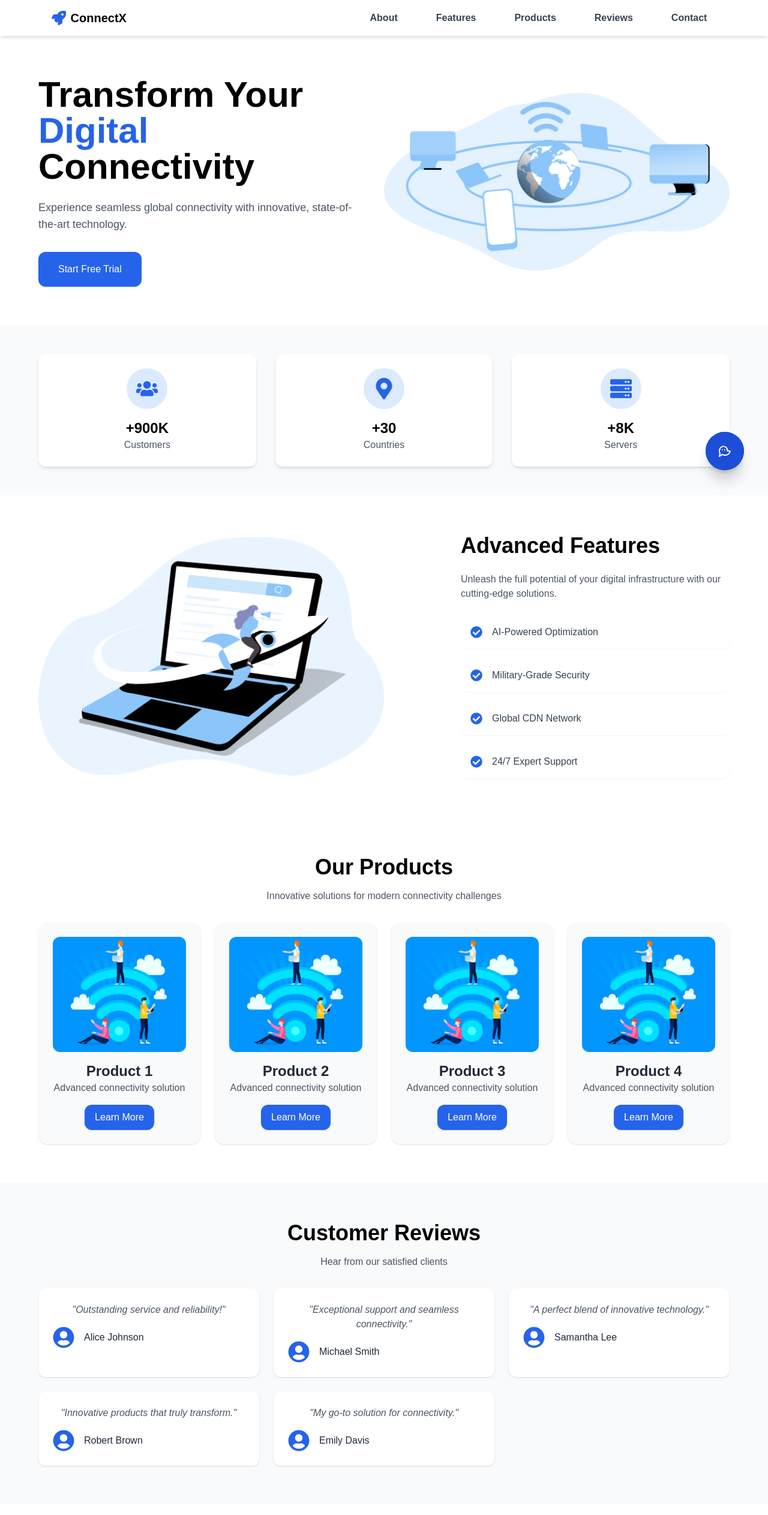
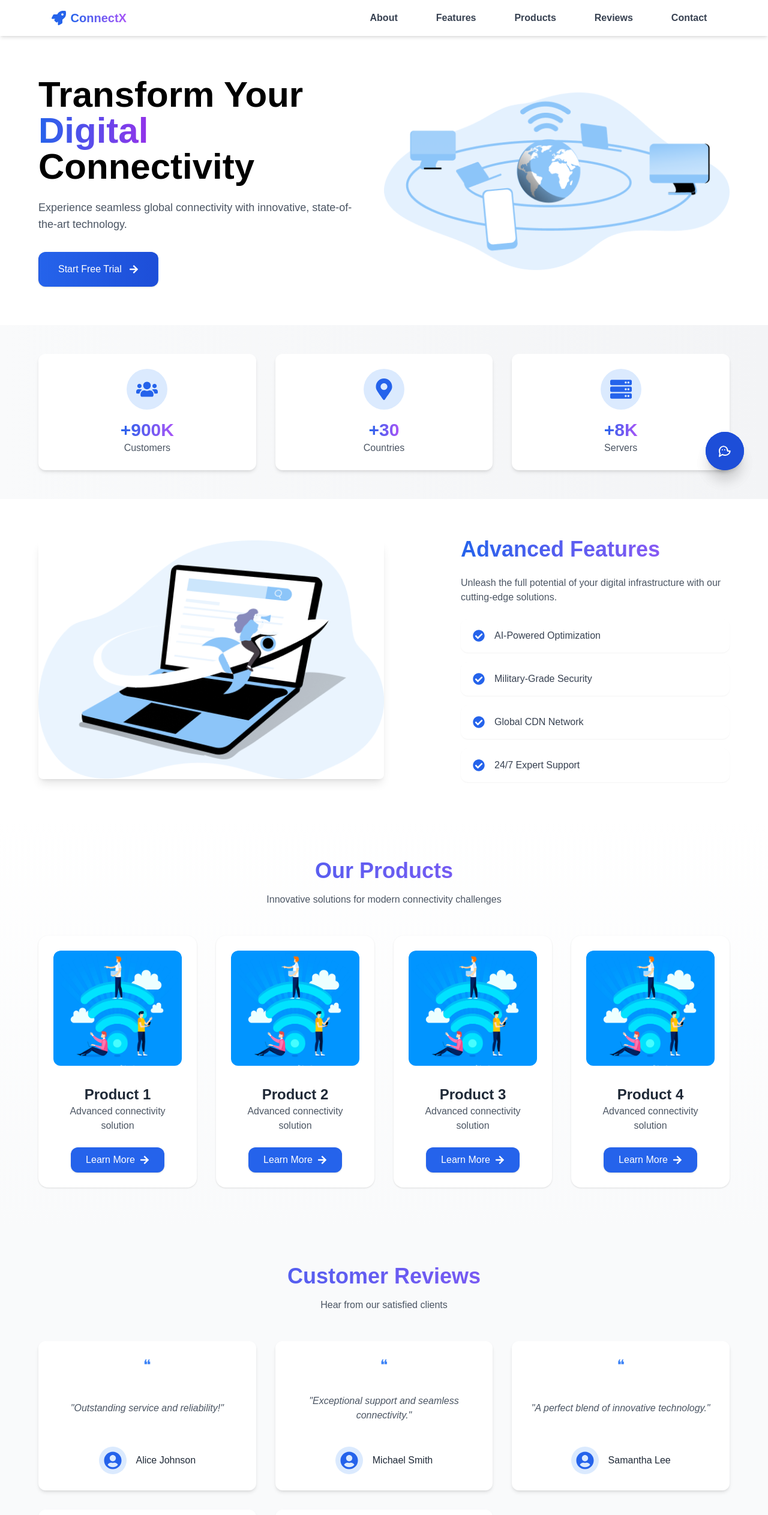
Before and after one commit to Vishal25102002/connectX, a React (Vite) app: page / in a window 1280 px wide. Shown: the top 2526 px of the page at 60% size. Built offline with nearby package versions, Linux system fonts and the light colour scheme.

Commit message:
Artemis Changes

```diff
--- a/src/components/Home.tsx
+++ b/src/components/Home.tsx
@@ -15,7 +15,8 @@ import {
   FaMapMarkerAlt,
   FaServer,
   FaBars,
-  FaTimes
+  FaTimes,
+  FaArrowRight
 } from 'react-icons/fa';
 import bannerImage from '../assets/network_ 1.png';
 import productImg from '../assets/product1.jpg';
@@ -65,10 +66,67 @@ const Home = () => {
         .nav-link:hover::before {
           width: 100%;
         }
+
+        .product-card {
+          transition: all 0.3s ease;
+          border: 1px solid transparent;
+          overflow: hidden;
+        }
+
+        .product-card:hover {
+          border-color: #3b82f6;
+          box-shadow: 0 10px 25px rgba(59, 130, 246, 0.15);
+        }
+
+        .review-card {
+          transition: all 0.3s ease;
+          border-bottom: 3px solid transparent;
+        }
+
+        .review-card:hover {
+          border-bottom-color: #3b82f6;
+          transform: translateY(-8px);
+        }
+
+        .hero-button {
+          overflow: hidden;
+          position: relative;
+        }
+
+        .hero-button span {
+          position: relative;
+          z-index: 1;
+          transition: all 0.3s ease;
+        }
+
+        .hero-button::after {
+          content: '';
+          position: absolute;
+          top: 0;
+          left: 0;
+          width: 0;
+          height: 100%;
+          background: rgba(255, 255, 255, 0.2);
+          transition: all 0.3s ease;
+        }
+
+        .hero-button:hover::after {
+          width: 100%;
+        }
+
+        .footer-link {
+          position: relative;
+          transition: all 0.3s ease;
+          padding-left: 0;
+        }
+
+        .footer-link:hover {
+          padding-left: 5px;
+        }
       `}</style>
 
       {/* Navbar */}
-      <nav className="fixed top-0 w-full z-50 py-4 px-6 bg-white shadow-md">
+      <nav className="fixed top-0 w-full z-50 py-4 px-6 bg-white shadow-md backdrop-blur-md bg-opacity-90">
         <div className="flex items-center justify-between max-w-[90%] mx-auto">
           <motion.div
             initial={{ opacity: 0 }}
@@ -76,7 +134,7 @@ const Home = () => {
             className="flex items-center space-x-2"
           >
             <FaRocket className="text-blue-600 text-2xl" />
-            <span className="text-xl font-bold">ConnectX</span>
+            <span className="text-xl font-bold bg-gradient-to-r from-blue-600 to-purple-500 bg-clip-text text-transparent">ConnectX</span>
           </motion.div>
 
           {/* Desktop Navigation */}
@@ -87,6 +145,7 @@ const Home = () => {
                   href={`#${item.toLowerCase()}`}
                   className="nav-link font-semibold text-gray-700 hover:text-blue-600"
                   whileHover={{ y: -2 }}
+                  transition={{ type: "spring", stiffness: 400 }}
                 >
                   {item}
                 </motion.a>
@@ -117,7 +176,9 @@ const Home = () => {
         >
           <motion.button
             onClick={() => setIsMobileMenuOpen(false)}
-            className="absolute top-4 right-4 text-3xl text-gray-700"
+            className="absolute top-4 right-4 text-3xl text-gray-700 hover:text-blue-600 transition-colors duration-300"
+            whileHover={{ rotate: 90 }}
+            transition={{ duration: 0.2 }}
           >
             <FaTimes />
           </motion.button>
@@ -126,8 +187,8 @@ const Home = () => {
               <li key={item}>
                 <motion.a
                   href={`#${item.toLowerCase()}`}
-                  className="text-2xl font-semibold text-gray-700"
-                  whileHover={{ y: -2 }}
+                  className="text-2xl font-semibold text-gray-700 hover:text-blue-600 transition-colors duration-300"
+                  whileHover={{ y: -5, scale: 1.05 }}
                   onClick={() => setIsMobileMenuOpen(false)}
                 >
                   {item}
@@ -139,7 +200,7 @@ const Home = () => {
       )}
 
       {/* Hero Section */}
-      <section id="about" className="pt-32 pb-16">
+      <section id="about" className="pt-32 pb-16 overflow-hidden">
         <div className="flex flex-col md:flex-row items-center gap-12 max-w-[90%] mx-auto">
           <motion.div
             className="flex-1"
@@ -148,16 +209,17 @@ const Home = () => {
             transition={{ duration: 0.8 }}
           >
             <h1 className="text-5xl md:text-6xl font-bold mb-6 leading-tight">
-              Transform Your <span className="text-blue-600">Digital</span> Connectivity
+              Transform Your <span className="bg-gradient-to-r from-blue-600 to-purple-600 bg-clip-text text-transparent">Digital</span> Connectivity
             </h1>
             <p className="text-lg text-gray-600 mb-8 max-w-xl">
               Experience seamless global connectivity with innovative, state-of-the-art technology.
             </p>
             <motion.button
               whileHover={{ scale: 1.05 }}
-              className="px-8 py-4 bg-blue-600 text-white rounded-xl shadow hover:bg-blue-700 transition-all"
+              className="hero-button px-8 py-4 bg-gradient-to-r from-blue-600 to-blue-700 text-white rounded-xl shadow group flex items-center gap-3 hover:gap-5 transition-all duration-300"
             >
-              Start Free Trial
+              <span>Start Free Trial</span>
+              <FaArrowRight className="group-hover:translate-x-2 transition-transform duration-300" />
             </motion.button>
           </motion.div>
           <motion.div
@@ -166,17 +228,27 @@ const Home = () => {
             animate={{ opacity: 1, x: 0 }}
             transition={{ duration: 0.8 }}
           >
-            <img
+            <motion.img
               src={bannerImage}
               alt="Network"
-              className="w-full h-auto transform hover:scale-105 transition-transform duration-300"
+              className="w-full h-auto"
+              whileHover={{ scale: 1.05 }}
+              transition={{ type: "spring", stiffness: 300 }}
+              animate={{
+                y: [0, -10, 0],
+              }}
+              transition={{
+                repeat: Infinity,
+                duration: 3,
+                ease: "easeInOut"
+              }}
             />
           </motion.div>
         </div>
       </section>
 
       {/* Statistics Section */}
-      <section className="py-12 bg-gray-50">
+      <section className="py-12 bg-gradient-to-r from-gray-50 to-gray-100">
         <div className="max-w-[90%] mx-auto grid grid-cols-1 md:grid-cols-3 gap-8 text-center">
           {[
             { icon: <FaUsers className="text-4xl text-blue-600" />, number: '+900K', label: 'Customers' },
@@ -185,13 +257,20 @@ const Home = () => {
           ].map((item, index) => (
             <motion.div
               key={index}
-              className="p-6 bg-white rounded-xl shadow-md flex flex-col items-center"
+              className="p-6 bg-white rounded-xl shadow-md flex flex-col items-center hover:shadow-lg transition-shadow duration-300 border border-transparent hover:border-blue-100"
               initial={{ opacity: 0, y: 50 }}
               whileInView={{ opacity: 1, y: 0 }}
+              whileHover={{ y: -5 }}
               transition={{ delay: index * 0.2 }}
             >
-              <div className="p-4 bg-blue-100 rounded-full">{item.icon}</div>
-              <h3 className="text-2xl font-bold mt-4">{item.number}</h3>
+              <motion.div
+                className="p-4 bg-blue-100 rounded-full"
+                whileHover={{ rotate: [0, 10, -10, 0] }}
+                transition={{ duration: 0.5 }}
+              >
+                {item.icon}
+              </motion.div>
+              <h3 className="text-3xl font-bold mt-4 bg-gradient-to-r from-blue-600 to-purple-500 bg-clip-text text-transparent">{item.number}</h3>
               <p className="text-gray-600">{item.label}</p>
             </motion.div>
           ))}
@@ -199,15 +278,19 @@ const Home = () => {
       </section>
 
       {/* Features Section */}
-      <section id="features" className="py-16">
+      <section id="features" className="py-16 overflow-hidden">
         <div className="flex flex-col md:flex-row items-center justify-between gap-12 max-w-[90%] mx-auto">
           <motion.img
             src={feature}
             alt="Features"
-            className="w-full md:w-1/2"
+            className="w-full md:w-1/2 rounded-lg shadow-lg"
             initial={{ opacity: 0 }}
             whileInView={{ opacity: 1 }}
             transition={{ duration: 0.8 }}
+            whileHover={{
+              scale: 1.05,
+              boxShadow: "0 20px 30px rgba(0, 0, 0, 0.1)"
+            }}
           />
           <motion.div
             className="space-y-6"
@@ -215,7 +298,7 @@ const Home = () => {
             whileInView={{ opacity: 1, x: 0 }}
             transition={{ duration: 0.8 }}
           >
-            <h2 className="text-4xl font-bold">Advanced Features</h2>
+            <h2 className="text-4xl font-bold bg-gradient-to-r from-blue-600 to-purple-500 bg-clip-text text-transparent">Advanced Features</h2>
             <p className="text-gray-600 max-w-md">
               Unleash the full potential of your digital infrastructure with our cutting-edge solutions.
             </p>
@@ -223,8 +306,11 @@ const Home = () => {
               {['AI-Powered Optimization', 'Military-Grade Security', 'Global CDN Network', '24/7 Expert Support'].map((feature, index) => (
                 <motion.li
                   key={index}
-                  className="flex items-center space-x-4 p-4 bg-white rounded-xl shadow-sm hover:shadow-md transition-shadow"
-                  whileHover={{ x: 10 }}
+                  className="flex items-center space-x-4 p-4 bg-white rounded-xl shadow-sm hover:shadow-md transition-shadow border-l-4 border-transparent hover:border-blue-600"
+                  whileHover={{ x: 10, backgroundColor: "#f9fafb" }}
+                  initial={{ opacity: 0, x: -50 }}
+                  whileInView={{ opacity: 1, x: 0 }}
+                  transition={{ delay: index * 0.1 }}
                 >
                   <FaCheckCircle className="text-blue-600 text-xl" />
                   <span className="font-medium text-gray-700">{feature}</span>
@@ -236,31 +322,45 @@ const Home = () => {
       </section>
 
       {/* Products Section */}
-      <section id="products" className="py-16 bg-white">
+      <section id="products" className="py-16 bg-gradient-to-b from-white to-gray-50">
         <div className="max-w-[90%] mx-auto text-center">
-          <h2 className="text-4xl font-bold mb-4">Our Products</h2>
-          <p className="text-gray-600 mb-8">
+          <motion.h2
+            className="text-4xl font-bold mb-4 bg-gradient-to-r from-blue-600 to-purple-500 bg-clip-text text-transparent"
+            initial={{ opacity: 0, y: -20 }}
+            whileInView={{ opacity: 1, y: 0 }}
+          >
+            Our Products
+          </motion.h2>
+          <motion.p
+            className="text-gray-600 mb-12 max-w-2xl mx-auto"
+            initial={{ opacity: 0, y: -20 }}
+            whileInView={{ opacity: 1, y: 0 }}
+            transition={{ delay: 0.2 }}
+          >
             Innovative solutions for modern connectivity challenges
-          </p>
-          <div className="grid grid-cols-1 md:grid-cols-2 lg:grid-cols-4 gap-6">
+          </motion.p>
+          <div className="grid grid-cols-1 md:grid-cols-2 lg:grid-cols-4 gap-8">
             {products.map((product, index) => (
               <motion.div
                 key={product}
-                className="group relative bg-gray-50 p-6 rounded-2xl shadow hover:shadow-lg transform transition-transform hover:-translate-y-2"
-                whileHover={{ scale: 1.02 }}
+                className="product-card group relative bg-white p-6 rounded-2xl shadow hover:shadow-xl transition-all duration-300"
+                whileHover={{ y: -10 }}
                 initial={{ opacity: 0, y: 50 }}
                 whileInView={{ opacity: 1, y: 0 }}
                 transition={{ duration: 0.5, delay: index * 0.1 }}
               >
-                <img
-                  src={productImg}
-                  alt={`Product ${product}`}
-                  className="w-full h-48 object-cover rounded-xl mb-4 transition-transform duration-300 group-hover:scale-105"
-                />
-                <h3 className="text-2xl font-bold text-gray-800">Product {product}</h3>
-                <p className="text-gray-600 mb-4">Advanced connectivity solution</p>
-                <button className="bg-blue-600 text-white px-4 py-2 rounded-xl shadow hover:bg-blue-700 transition">
-                  Learn More
+                <div className="overflow-hidden rounded-xl">
+                  <img
+                    src={productImg}
+                    alt={`Product ${product}`}
+                    className="w-full h-48 object-cover rounded-xl mb-4 transition-transform duration-300 group-hover:scale-110"
+                  />
+                </div>
+                <h3 className="text-2xl font-bold text-gray-800 mt-4">Product {product}</h3>
+                <p className="text-gray-600 mb-6">Advanced connectivity solution</p>
+                <button className="bg-blue-600 text-white px-6 py-2 rounded-xl shadow hover:bg-blue-700 transition-colors flex items-center gap-2 mx-auto group">
+                  <span>Learn More</span>
+                  <FaArrowRight className="group-hover:translate-x-1 transition-transform" />
                 </button>
               </motion.div>
             ))}
@@ -271,22 +371,38 @@ const Home = () => {
       {/* Customer Reviews Section */}
       <section id="reviews" className="py-16 bg-gray-50">
         <div className="max-w-[90%] mx-auto text-center">
-          <h2 className="text-4xl font-bold mb-4">Customer Reviews</h2>
-          <p className="text-gray-600 mb-8">Hear from our satisfied clients</p>
-          <div className="grid grid-cols-1 md:grid-cols-3 gap-6">
+          <motion.h2
+            className="text-4xl font-bold mb-4 bg-gradient-to-r from-blue-600 to-purple-500 bg-clip-text text-transparent"
+            initial={{ opacity: 0 }}
+            whileInView={{ opacity: 1 }}
+          >
+            Customer Reviews
+          </motion.h2>
+          <motion.p
+            className="text-gray-600 mb-12 max-w-2xl mx-auto"
+            initial={{ opacity: 0 }}
+            whileInView={{ opacity: 1 }}
+            transition={{ delay: 0.2 }}
+          >
+            Hear from our satisfied clients
+          </motion.p>
+          <div className="grid grid-cols-1 md:grid-cols-3 gap-8">
             {customers.map((customer, index) => (
               <motion.div
                 key={customer.id}
-                className="p-6 bg-white rounded-xl shadow transition-transform hover:-translate-y-1"
+                className="review-card p-6 bg-white rounded-xl shadow-md"
                 initial={{ opacity: 0, y: 50 }}
                 whileInView={{ opacity: 1, y: 0 }}
                 transition={{ duration: 0.5, delay: index * 0.1 }}
               >
-                <p className="text-gray-600 italic mb-4">
+                <div className="mb-4 text-blue-500 text-2xl">❝</div>
+                <p className="text-gray-600 italic mb-6 min-h-[80px] flex items-center justify-center">
                   "{customer.feedback}"
                 </p>
-                <div className="flex items-center space-x-4">
-                  <FaUserCircle className="text-4xl text-blue-600" />
+                <div className="flex items-center justify-center space-x-4 mt-auto">
+                  <div className="bg-blue-100 p-2 rounded-full">
+                    <FaUserCircle className="text-3xl text-blue-600" />
+                  </div>
                   <span className="font-medium text-gray-800">{customer.name}</span>
                 </div>
               </motion.div>
@@ -296,7 +412,7 @@ const Home = () => {
       </section>
 
       {/* World Map Section */}
-      <section className="py-16">
+      <section className="py-16 overflow-hidden">
         <div className="max-w-[90%] mx-auto">
           <motion.div
             className="text-center mb-12"
@@ -306,13 +422,13 @@ const Home = () => {
             <div className="inline-block p-4 mb-6 bg-blue-100 rounded-full">
               <FaGlobeAmericas className="text-blue-600 text-4xl" />
             </div>
-            <h2 className="text-4xl font-bold mb-4">Global Network Coverage</h2>
+            <h2 className="text-4xl font-bold mb-4 bg-gradient-to-r from-blue-600 to-purple-500 bg-clip-text text-transparent">Global Network Coverage</h2>
             <p className="text-gray-600 max-w-2xl mx-auto">
               Serving clients in over 150 locations worldwide
             </p>
           </motion.div>
           <motion.div
-            className="relative h-[400px] md:h-[600px] bg-gray-50 rounded-2xl shadow overflow-hidden"
+            className="relative h-[400px] md:h-[600px] bg-gray-50 rounded-2xl shadow-lg overflow-hidden border border-gray-200"
             initial={{ scale: 0.95 }}
             whileInView={{ scale: 1 }}
           >
@@ -324,13 +440,14 @@ const Home = () => {
             {mapPins.map((pin) => (
               <motion.div
                 key={pin.id}
-                className="absolute flex items-center space-x-2 bg-blue-600 text-white px-4 py-2 rounded-xl shadow"
+                className="absolute flex items-center space-x-2 bg-gradient-to-r from-blue-600 to-blue-700 text-white px-4 py-2 rounded-xl shadow-lg"
                 style={{ top: pin.top, left: pin.left }}
                 initial={{ scale: 0 }}
                 whileInView={{ scale: 1 }}
+                whileHover={{ scale: 1.1 }}
                 transition={{ type: 'spring', delay: pin.id * 0.2 }}
               >
-                <span className="text-sm">{pin.location}</span>
+                <span className="text-sm font-medium">{pin.location}</span>
               </motion.div>
             ))}
           </motion.div>
@@ -338,56 +455,76 @@ const Home = () => {
       </section>
 
       {/* Footer */}
-      <footer className="bg-white text-black py-12 border-t border-gray-200">
-        <div className="max-w-[90%] mx-auto grid grid-cols-1 md:grid-cols-4 gap-8">
+      <footer id="contact" className="bg-gradient-to-b from-white to-gray-50 text-black py-16 border-t border-gray-200">
+        <div className="max-w-[90%] mx-auto grid grid-cols-1 md:grid-cols-4 gap-12">
           <div className="space-y-4">
-            <h3 className="text-2xl font-bold">ConnectX</h3>
-            <p className="text-gray-600">Revolutionizing global connectivity</p>
+            <div className="flex items-center space-x-2 mb-4">
+              <FaRocket className="text-blue-600 text-2xl" />
+              <h3 className="text-2xl font-bold bg-gradient-to-r from-blue-600 to-purple-500 bg-clip-text text-transparent">ConnectX</h3>
+            </div>
+            <p className="text-gray-600">Revolutionizing global connectivity through innovation and excellence.</p>
+            <p className="text-gray-500 text-sm">© {new Date().getFullYear()} ConnectX. All rights reserved.</p>
           </div>
           <div>
-            <h4 className="text-lg font-semibold mb-4">Products</h4>
-            <ul className="space-y-2">
+            <h4 className="text-lg font-semibold mb-4 border-b-2 border-blue-100 pb-2 inline-block">Products</h4>
+            <ul className="space-y-3">
               {['Enterprise VPN', 'Cloud Network', 'Security Suite', 'SD-WAN'].map((item) => (
                 <li
                   key={item}
-                  className="text-gray-600 hover:text-blue-600 transition"
+                  className="footer-link text-gray-600 hover:text-blue-600 transition flex items-center gap-2"
                 >
-                  {item}
+                  <FaArrowRight className="text-xs opacity-0 group-hover:opacity-100" /> {item}
                 </li>
               ))}
             </ul>
           </div>
           <div>
-            <h4 className="text-lg font-semibold mb-4">Company</h4>
-            <ul className="space-y-2">
+            <h4 className="text-lg font-semibold mb-4 border-b-2 border-blue-100 pb-2 inline-block">Company</h4>
+            <ul className="space-y-3">
               {['About', 'Careers', 'Blog', 'Contact'].map((item) => (
                 <li
                   key={item}
-                  className="text-gray-600 hover:text-blue-600 transition"
+                  className="footer-link text-gray-600 hover:text-blue-600 transition flex items-center gap-2"
                 >
-                  {item}
+                  <FaArrowRight className="text-xs opacity-0 group-hover:opacity-100" /> {item}
                 </li>
               ))}
             </ul>
           </div>
           <div>
-            <h4 className="text-lg font-semibold mb-4">Follow Us</h4>
-            <div className="flex space-x-4">
-              {[FaTwitter, FaLinkedin, FaGithub, FaYoutube].map((Icon, idx) => (
+            <h4 className="text-lg font-semibold mb-4 border-b-2 border-blue-100 pb-2 inline-block">Follow Us</h4>
+            <div className="flex space-x-4 mb-6">
+              {[
+                { icon: FaTwitter, label: "Twitter" },
+                { icon: FaLinkedin, label: "LinkedIn" },
+                { icon: FaGithub, label: "GitHub" },
+                { icon: FaYoutube, label: "YouTube" }
+              ].map((item, idx) => (
                 <motion.a
                   key={idx}
                   href="#"
-                  className="p-2 rounded-full bg-gray-100 hover:bg-gray-200 transition"
-                  whileHover={{ scale: 1.1 }}
+                  className="p-3 rounded-full bg-white shadow-md hover:shadow-lg transition group"
+                  whileHover={{ scale: 1.1, y: -5 }}
+                  title={item.label}
                 >
-                  <Icon className="text-xl text-blue-600" />
+                  <item.icon className="text-xl text-blue-600 group-hover:text-blue-700 transition-colors" />
                 </motion.a>
               ))}
             </div>
+            <div className="mt-4">
+              <h5 className="font-medium mb-2">Newsletter</h5>
+              <div className="flex">
+                <input
+                  type="email"
+                  placeholder="Your email"
+                  className="px-4 py-2 rounded-l-lg border border-gray-300 focus:outline-none focus:ring-2 focus:ring-blue-600 focus:border-transparent w-full"
+                />
+                <button className="bg-blue-600 text-white px-4 py-2 rounded-r-lg hover:bg-blue-700 transition-colors">
+                  Subscribe
+                </button>
+              </div>
+            </div>
           </div>
-        </div>
-        <div className="mt-8 pt-8 border-t border-gray-200 text-center text-gray-600">
-          © {new Date().getFullYear()} ConnectX. All rights reserved.
         </div>
       </footer>
       <div><Chatbot/></div>
```
